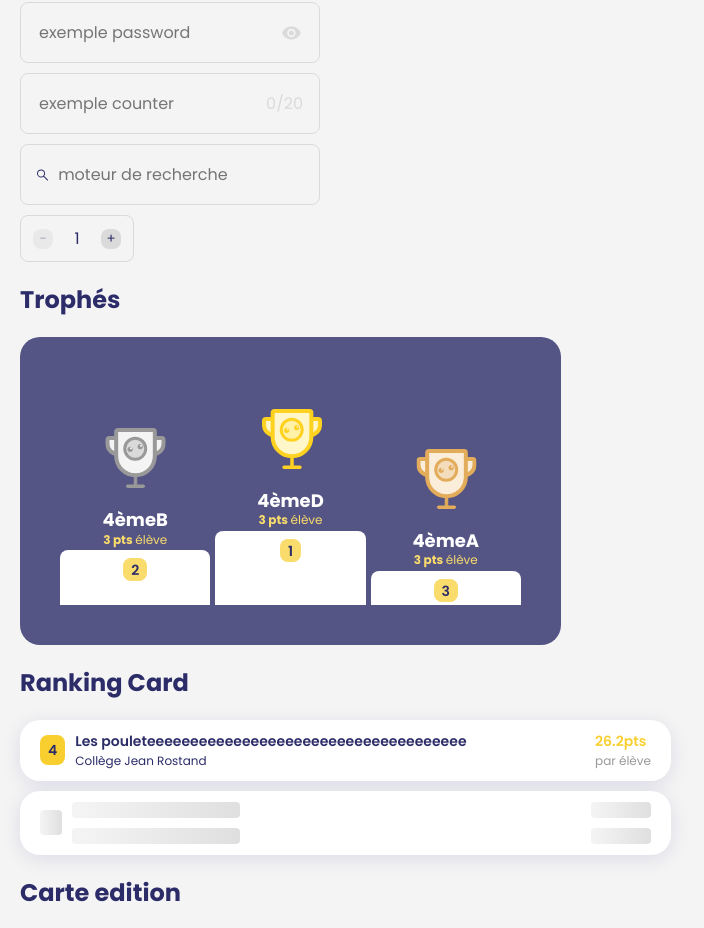
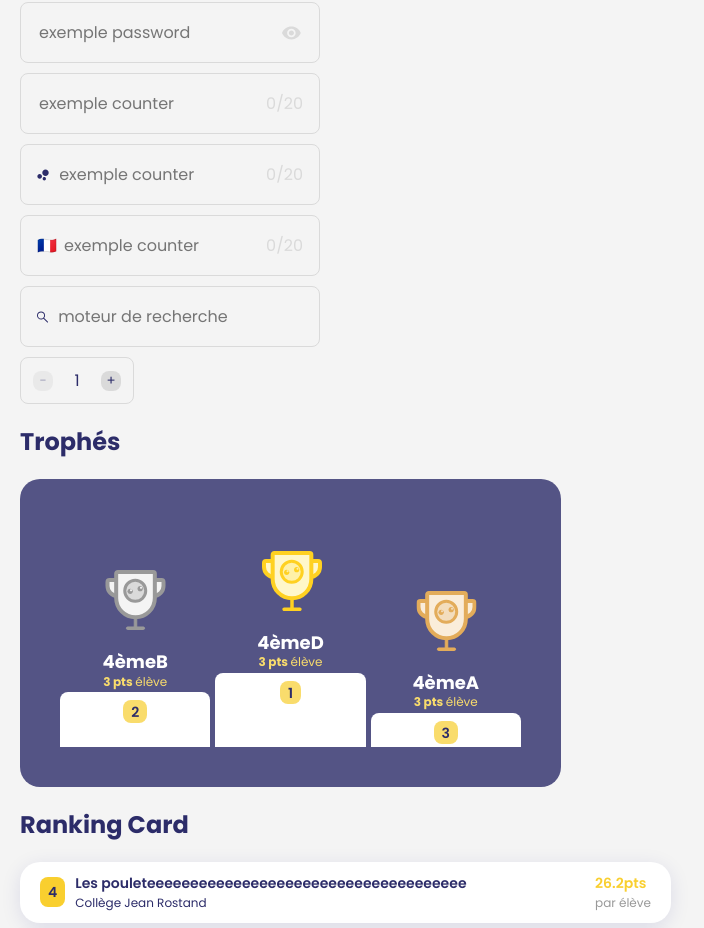
Before and after one commit to Ma-Petite-Planete/ma-petite-librairie, a React (Vite) app: page / in a window 1280 px wide. Shown: the part 1286-2214 px from the top of the page, without its empty margins (0-704 px from the left). Built offline with nearby package versions, Linux system fonts and the light colour scheme; a web font is replaced by a local one.

Commit message:
save handle icon in mmpinput

```diff
--- a/src/App.tsx
+++ b/src/App.tsx
@@ -21,7 +21,7 @@ import MppLoader from './components/MppLoader/MppLoader';
 import MppTextArea from './components/MppTextArea/MppTextArea';
 import MppSkeletonLoader from './components/MppSkeletonLoader/MppSkeletonLoader';
 import MppMultiSectionButtonProps from './components/MppMultiSectionButtons/MppMultiSectionButton';
-import MppDropDown from './components/MppDropDown/MppDropdown';
+
 import MppLoaderDots from './components/MppLoaderDots/MppLoaderDots';
 import { MppLinearProgressBar } from './components/MppLinearProgressBar/MppLinearProgressBar';
 import MppToggleButton from './components/MppToggleButton/MppToggleButton';
@@ -38,6 +38,7 @@ import {
 } from './components/MppToaster/MppToaster';
 import DropDownMultiFilters from './section/dropdown/DropDownMultiFilter';
 import MppToggleSection from './components/MppToggleSection/MppToggleSection';
+import MppDropDown from './components/MppDropDown/MppDropdown';
 function App() {
   return (
     <div className="main_background">
--- a/src/components/MppInput/MppInput.tsx
+++ b/src/components/MppInput/MppInput.tsx
@@ -22,7 +22,7 @@ interface MppInputTextProps {
   errorMessage?: string;
   autoComplete?: string;
   canClearField?: boolean;
-  prefixIcon?: React.FC<React.SVGProps<SVGSVGElement>>;
+  prefixIcon?: React.FC<React.SVGProps<SVGSVGElement>> | string; // string like "@", "€", etc.
 }
 
 /**
@@ -107,12 +107,18 @@ const MppInput: React.FC<MppInputTextProps> = ({
   };
   const suffixComponentClassname = 'with_suffix_component';
 
+  console.log(typeof PrefixIcon)
+
   return (
     <>
       <div
         className={`mpp_input_container ${isFocused && !readOnly ? 'focused' : ''} ${errorMessage.length > 0 && !isFirstEntry && value ? 'error' : ''}`}
       >
-        {PrefixIcon ? <PrefixIcon className="with_prefix_icon" /> : null}
+        {typeof PrefixIcon === 'object' ? (
+          <PrefixIcon className="with_prefix_icon" />
+        ) : typeof PrefixIcon === 'string' ? (
+          <span className="prefix_icon_text emoji">{PrefixIcon}</span>
+        ) : null}
         <input
           type={!showPassword && isPassword ? 'password' : 'text'}
           placeholder={placeholder}
--- a/src/components/MppInput/mpp_input.css
+++ b/src/components/MppInput/mpp_input.css
@@ -63,3 +63,7 @@
 .with_suffix_component {
   margin-left: 17px;
 }
+
+.prefix_icon_text {
+  margin-right: 5px;
+}
--- a/src/section/InputSection/InputSection.tsx
+++ b/src/section/InputSection/InputSection.tsx
@@ -75,6 +75,26 @@ const InputDemo: React.FC = () => {
       />
 
       <MppInput
+        value={inputDemoCounter}
+        placeholder={'exemple counter'}
+        onChange={handleChangeDemoCounter}
+        needCounter={true}
+        maxCharacters={20}
+        errorMessage={errorDemoCounter}
+        prefixIcon={MppIcons.bubble}
+      />
+
+        <MppInput
+        value={inputDemoCounter}
+        placeholder={'exemple counter'}
+        onChange={handleChangeDemoCounter}
+        needCounter={true}
+        maxCharacters={20}
+        errorMessage={errorDemoCounter}
+        prefixIcon={"🇨🇵"}
+      />
+
+      <MppInput
         value={inputDemoClear}
         placeholder={'moteur de recherche'}
         onChange={(value) => setinputDemoClear(value)}
```
Also changed, not shown: 4 other files (tests, documents, lock files or other folders).
